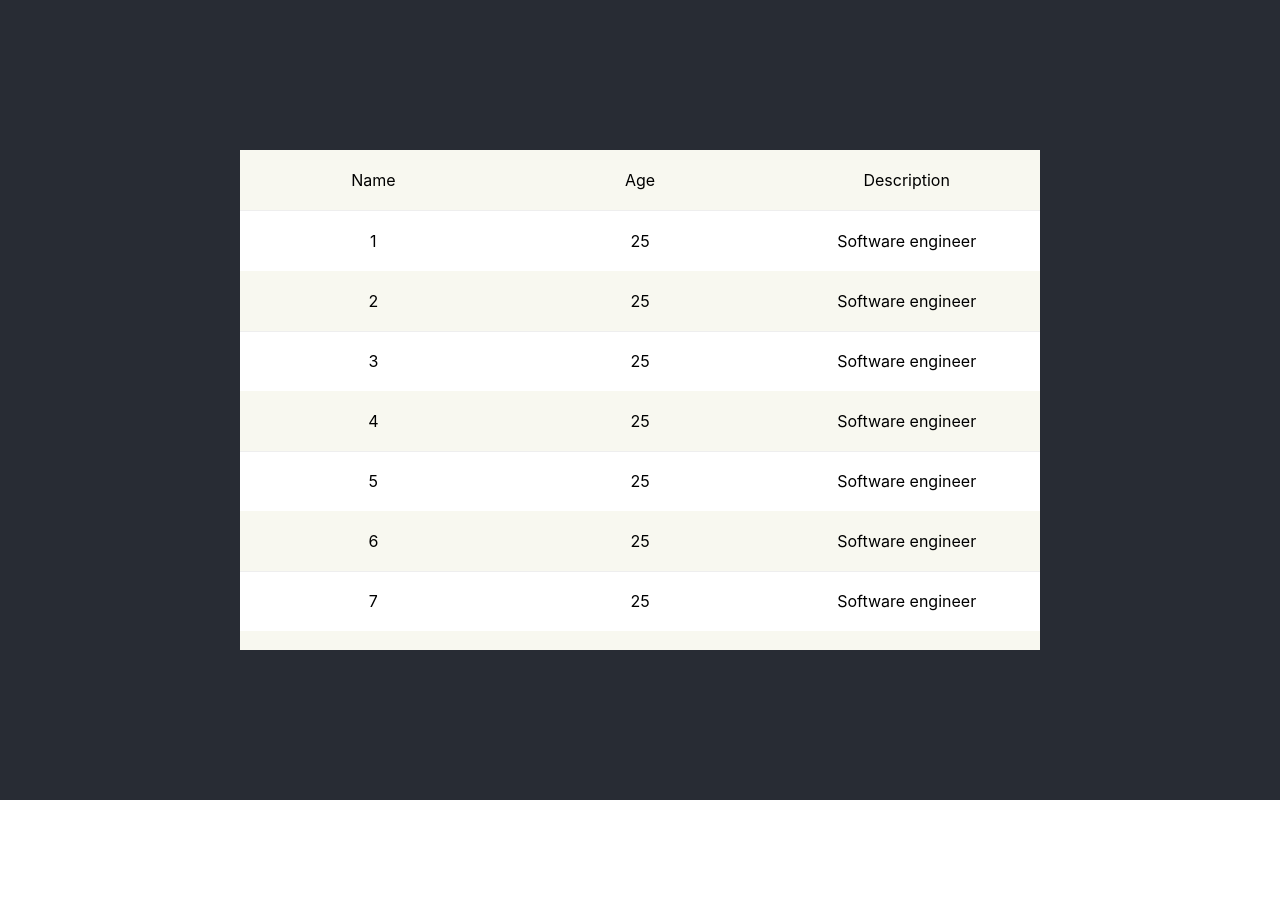
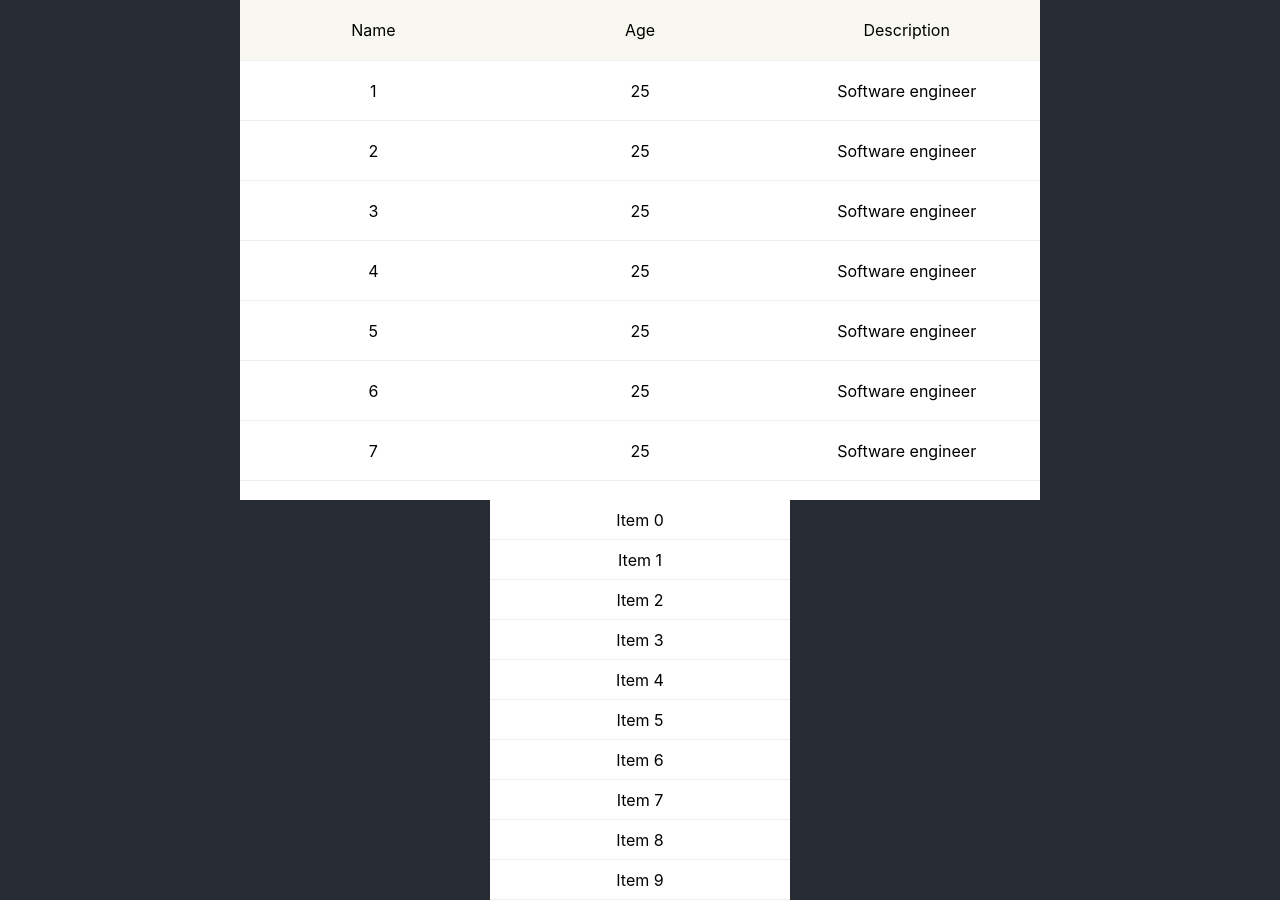
Before and after one commit to seeratawan01/react-virtual-scroll, a React (Create React App) app: page / in a window 1280 px wide. Before the commit the page ends 800 px from the top, so only its background shows below. Built offline with nearby package versions, Linux system fonts and the light colour scheme.

Commit message:
fixed table

```diff
--- a/src/App.css
+++ b/src/App.css
@@ -47,7 +47,7 @@
     height: 100% !important;
 }
 
-.virtual-list .virtual-list-column {
+.virtual-list .virtual-list-column, .virtual-list .virtual-list-row {
     border-bottom: 1px solid #eee;
     text-align: center;
     display: flex;
@@ -57,25 +57,17 @@
 }
 
 .virtual-list .virtual-list-row {
-    border-bottom: 1px solid #eee;
-    text-align: center;
-    display: flex;
-    justify-content: center;
-    align-items: center;
     position: absolute;
     overflow: hidden;
-    width: 100%;
 }
 
 .virtual-list .virtual-list-column {
     background-color: #f8f8f0;
     position: sticky;
     top: 0;
+    z-index: 9;
 }
 
-.virtual-list .virtual-list-row:nth-child(odd) {
-    background-color: #f8f8f0;
-}
 
 .virtual-list .virtual-list-column .virtual-list-column-item,
 .virtual-list .virtual-list-row .virtual-list-row-item
--- a/src/App.tsx
+++ b/src/App.tsx
@@ -1,11 +1,11 @@
 import React from 'react';
 import './App.css';
 
-// import List, {itemProps} from "./components/List";
+import List from "./components/List";
 import Table, {fieldProps} from "./components/Table";
 
 
-// let data: itemProps[]  = new Array(100000).fill(0).map((_, i)=> ({index: i, content: `Item ${i}`}));
+let list: any[]  = new Array(100000).fill(0).map((_, i)=> ({index: i, content: `Item ${i}`}));
 
 let fields:fieldProps[] = [
     {key: 'name', name: 'Name'},
@@ -30,6 +30,26 @@ let data: any[]  = [
     {name: '14', age: 25, description: 'Software engineer'},
     {name: '15', age: 25, description: 'Software engineer'},
     {name: '16', age: 25, description: 'Software engineer'},
+    {name: '16', age: 25, description: 'Software engineer'},
+    {name: '16', age: 25, description: 'Software engineer'},
+    {name: '16', age: 25, description: 'Software engineer'},
+    {name: '16', age: 25, description: 'Software engineer'},
+    {name: '16', age: 25, description: 'Software engineer'},
+    {name: '16', age: 25, description: 'Software engineer'},
+    {name: '16', age: 25, description: 'Software engineer'},
+    {name: '16', age: 25, description: 'Software engineer'},
+    {name: '16', age: 25, description: 'Software engineer'},
+    {name: '16', age: 25, description: 'Software engineer'},
+    {name: '16', age: 25, description: 'Software engineer'},
+    {name: '16', age: 25, description: 'Software engineer'},
+    {name: '16', age: 25, description: 'Software engineer'},
+    {name: '16', age: 25, description: 'Software engineer'},
+    {name: '16', age: 25, description: 'Software engineer'},
+    {name: '16', age: 25, description: 'Software engineer'},
+    {name: '16', age: 25, description: 'Software engineer'},
+    {name: '16', age: 25, description: 'Software engineer'},
+    {name: '16', age: 25, description: 'Software engineer'},
+    {name: '16', age: 25, description: 'Software engineer'},
 ];
 
 function App() {
@@ -41,6 +61,19 @@ function App() {
                 items={data}
                 height={500}
                 width={800}
+                buffer={3}
+            />
+
+            <List
+                itemSize={40}
+                items={list}
+                renderItem={(item) => (
+                    <div>
+                        {item.content}
+                    </div>
+                )}
+                orientation={'vertical'}
+                height={400}
             />
         </div>
     );
--- a/src/components/List.tsx
+++ b/src/components/List.tsx
@@ -20,12 +20,12 @@ export interface ListProps {
     /**
      * The items to render in the list
      */
-    items: itemProps[],
+    items: any[],
 
     /**
      * The Render function for each item in the list
      */
-    renderItem: (item: itemProps) => JSX.Element | null
+    renderItem: (item: any) => JSX.Element | null
 
     /**
      * The item's buffer to render in the list
@@ -36,18 +36,6 @@ export interface ListProps {
      * The orientation of the list
      */
     orientation?: "vertical" | "horizontal"
-}
-
-export interface itemProps {
-    /**
-     * The index of the item in the list
-     */
-    index: number,
-
-    /**
-     * The item's content to render
-     */
-    content: string | number | JSX.Element | any | null,
 }
 
 /**
@@ -75,7 +63,7 @@ const List = (
 
     const [scrollTop, setScrollTop] = React.useState(0);
     const [scrollLeft, setScrollLeft] = React.useState(0);
-    const [visibleItems, setVisibleItems] = React.useState<itemProps[]>([]);
+    const [visibleItems, setVisibleItems] = React.useState<any[]>([]);
 
     /**
      * Calculate the number of rows that can fit in the list container
@@ -126,11 +114,19 @@ const List = (
         if (orientation === "horizontal") {
             const startIndex = Math.floor(scrollLeft / itemSize);
             const endIndex = startIndex + numberOfVisibleColumn + buffer;
+            const itemsToRender = items.slice(startIndex, endIndex)
+            itemsToRender.forEach((item, index) => {
+                item.index = startIndex + index;
+            })
+            setVisibleItems(itemsToRender);
+        } else {
+            const startIndex = Math.floor(scrollTop / itemSize);
+            const endIndex = (startIndex + numberOfVisibleRow) + buffer;
+            const itemsToRender = items.slice(startIndex, endIndex)
+            itemsToRender.forEach((item, index) => {
+                item.index = startIndex + index;
+            })
             setVisibleItems(items.slice(startIndex, endIndex));
-        } else {
-            const start = Math.floor(scrollTop / itemSize);
-            const end = (start + numberOfVisibleRow) + buffer;
-            setVisibleItems(items.slice(start, end));
         }
 
     }, [scrollTop, scrollLeft, items, itemSize, buffer, orientation, numberOfVisibleRow, numberOfVisibleColumn]);
--- a/src/components/Table.tsx
+++ b/src/components/Table.tsx
@@ -62,6 +62,14 @@ const Table = (
     const [visibleItems, setVisibleItems] = React.useState<any[]>([]);
 
     /**
+     * Calculate the number of rows that can fit in the list container
+     * number of rows = height of container / height of each row
+     */
+    const numberOfVisibleRow = useMemo(() => {
+        return Math.ceil(height / itemSize);
+    }, [height, itemSize]);
+
+    /**
      * Calculate the height of the list container
      * height = length of items * height of each item
      */
@@ -74,11 +82,15 @@ const Table = (
      */
     useEffect(() => {
         let start  = Math.floor(scroll / itemSize);
-        let end = start + Math.ceil(height / itemSize) + buffer;
-        setVisibleItems(items.slice(start, end));
+        const end = (start + numberOfVisibleRow) + buffer;
 
-        console.log("start", start);
-    }, [scroll, items, itemSize, buffer, height]);
+        const itemsToRender = items.slice(start, end)
+        itemsToRender.forEach((item, index) => {
+            item.index = start + index;
+        })
+        setVisibleItems(itemsToRender);
+
+    }, [scroll, items, itemSize, buffer, height, numberOfVisibleRow]);
 
     /**
      * Method to handle scroll events
@@ -111,12 +123,11 @@ const Table = (
                 {visibleItems.map((item, index) => {
                    return (
                           <div key={index} className='virtual-list-row' style={{
-                              transform: 'translateY(' + getItemOffset(index) + 'px)',
+                              height: itemSize,
+                              transform: 'translateY(' + getItemOffset(item.index) + 'px)',
                           }}>
-                                {fields.map((field, index) => (
-                                    <div key={index} className='virtual-list-row-item' style={{
-                                        height: itemSize
-                                    }}>
+                                {fields.map((field, key) => (
+                                    <div key={key} className='virtual-list-row-item'>
                                         {item[field.key]}
                                     </div>
                                 ))}
```
